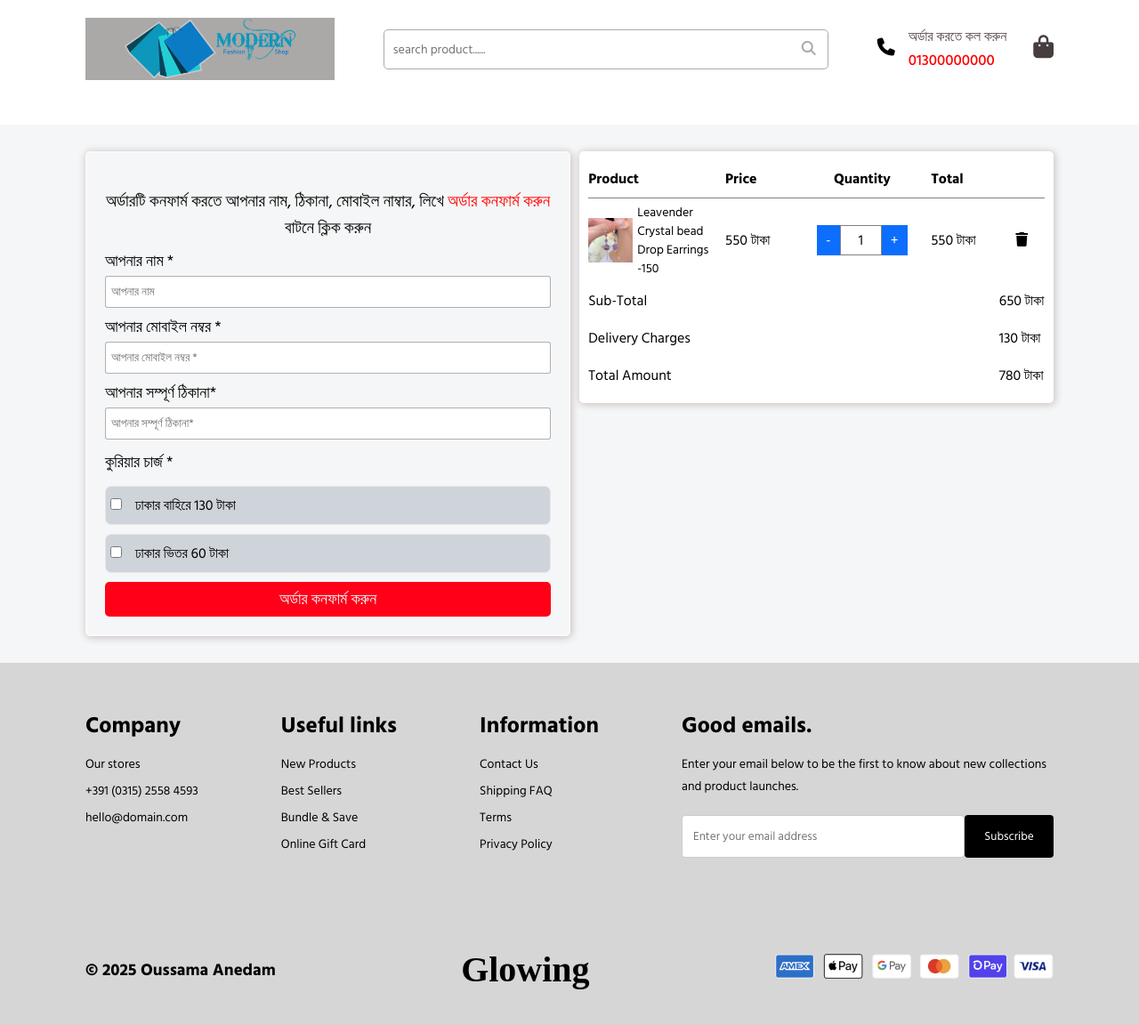
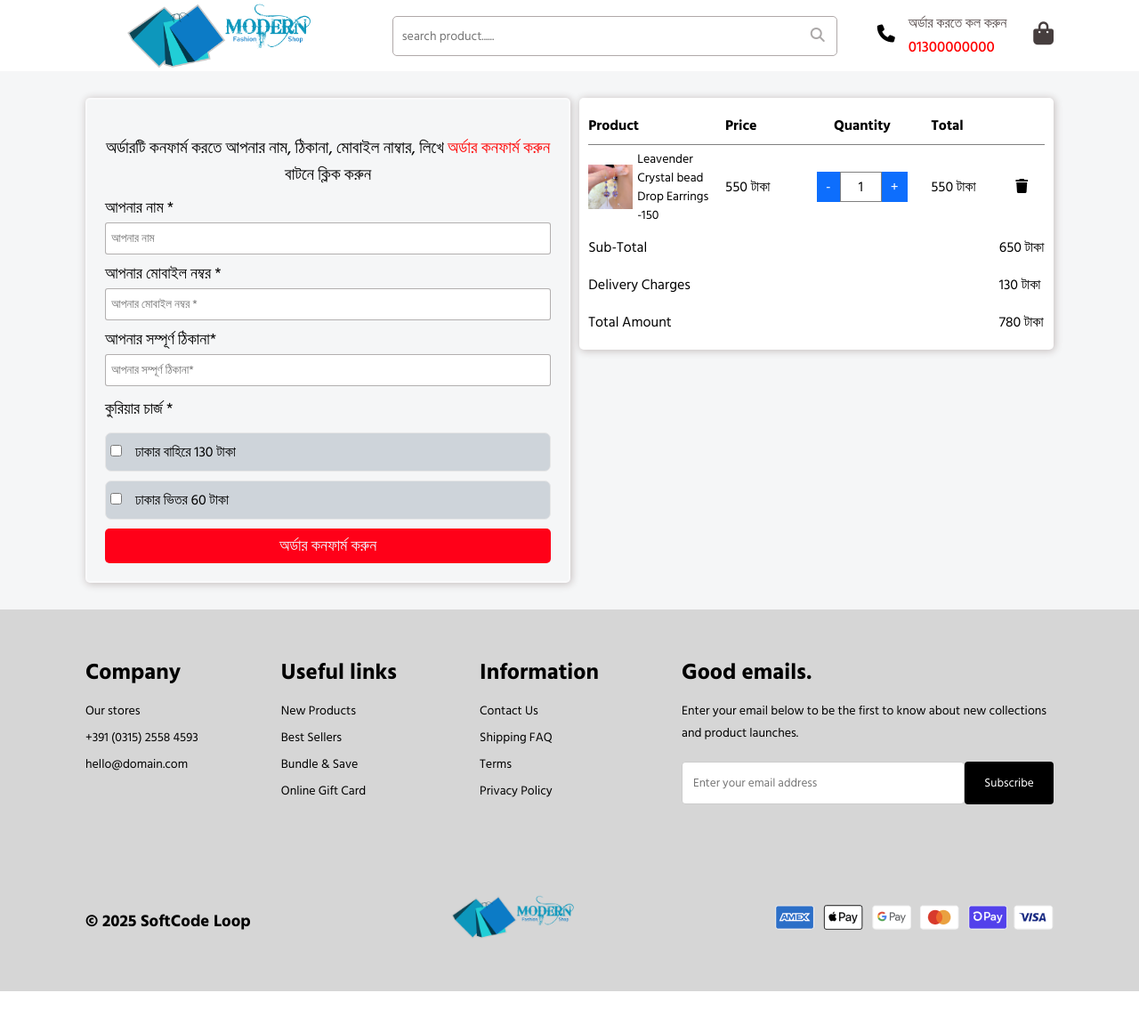
Before and after one commit to subashebrom/e-commerce-main, a plain HTML site: page html/order-now.html in a window 1280 px wide. Shown: the whole page at 89% size. After the commit the page ends 1114 px from the top, so only its background shows below. Drawn offline with Linux system fonts and the light colour scheme.

Commit message:
correction and some frature add

```diff
--- a/css/main.css
+++ b/css/main.css
@@ -22,9 +22,12 @@ header {
     width: 100%;
     height: 80px;
     display: flex;
+    align-items: center;
     justify-content: space-around;
-    align-items: center;
-    background-color: rgba(255, 255, 255, 0.125);
+    position: sticky;
+    top: 0;
+    background-color: white;
+    z-index: 999;
 }
 
 .ar-headerContainer {
@@ -33,6 +36,7 @@ header {
     justify-content: space-between;
     align-items: center;
     padding: 20px 0 20px 0;
+    justify-content: center;
 }
 
 .ar-headerLogo a {
@@ -521,9 +525,8 @@ header {
     margin-bottom: 5px;
 }
 
-.footer-logo h1 {
-    font-family: "Urbanist", serif;
-    font-size: 40px;
+.footer-logo img {
+    width: 200px;
 }
 
 .footer-bg {
--- a/css/order-now.css
+++ b/css/order-now.css
@@ -19,10 +19,13 @@ a {
 
 header {
     width: 100%;
+    height: 80px;
     display: flex;
+    align-items: center;
     justify-content: space-around;
-    align-items: center;
-    background-color: rgba(255, 255, 255, 0.125);
+    position: sticky;
+    top: 0;
+    background-color: white;
 }
 
 .ar-headerContainer {
@@ -34,10 +37,11 @@ header {
 }
 
 .ar-headerLogo a {
-    background: #aba8a8;
     display: flex;
     justify-content: start;
-    height: 70px;
+}
+.ar-headerLogo a img{
+    width: 300px;
 }
 
 /* ===input style=== */
@@ -173,7 +177,6 @@ header {
     background-color: #F5F6F7;
     display: flex;
     justify-content: center;
-    margin-top: 30px;
     padding: 30px 0 30px 0;
 }
 
@@ -440,9 +443,8 @@ th {
     color: black;
     margin-bottom: 5px;
 }
-.footer-logo h1 {
-    font-family: "Urbanist", serif;
-    font-size: 40px;
+.footer-logo img {
+ width: 200px;
 }
 
 .footer-bg {
--- a/css/product-discription.css
+++ b/css/product-discription.css
@@ -19,10 +19,13 @@ a {
 
 header {
     width: 100%;
+    height: 80px;
     display: flex;
+    align-items: center;
     justify-content: space-around;
-    align-items: center;
-    background-color: rgba(255, 255, 255, 0.125);
+    position: sticky;
+    top: 0;
+    background-color: white;
 }
 
 .ar-headerContainer {
--- a/html/order-now.html
+++ b/html/order-now.html
@@ -274,13 +274,11 @@
                 <div class="footer-bottom-content">
                     <div class="footer-left-text">
                         <h3>
-                            © 2025 Oussama Anedam
+                            © 2025 SoftCode Loop
                         </h3>
                     </div>
                     <div class="footer-logo">
-                        <h1>
-                            Glowing
-                        </h1>
+                        <img src="/img/e-commerce-logo.png" alt="">
                     </div>
                     <div class="pay-logo">
                         <img src="/img/pay.png" alt="">
```
Also changed, not shown: daimond.html (+3 -5 lines), html/all-earrings-collcetion.html (+3 -5 lines), html/necklace-set.html (+3 -5 lines), html/offer-product.html (+3 -5 lines), html/pendant-neclace.html (+3 -5 lines), html/premium-irrings.html (+3 -5 lines), html/productcs-discription.html (+2 -4 lines), html/trendy-earring.html (+3 -5 lines), html/viral-ring.html (+3 -5 lines), html/zicron.html (+5 -7 lines), index.html (+2 -4 lines).
